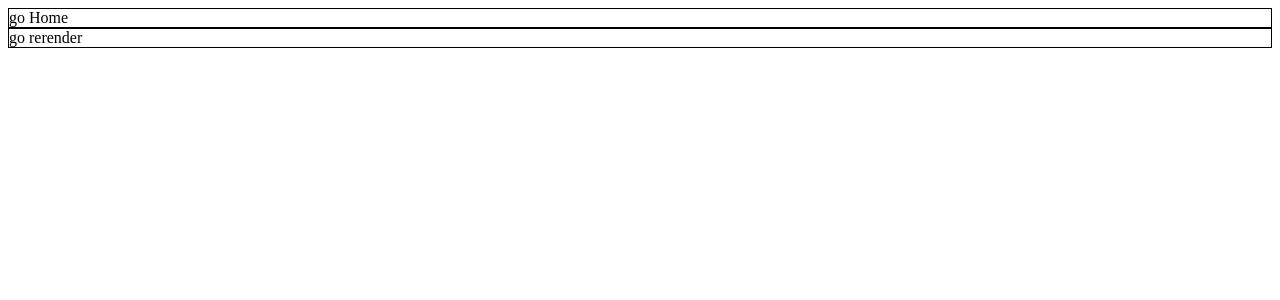
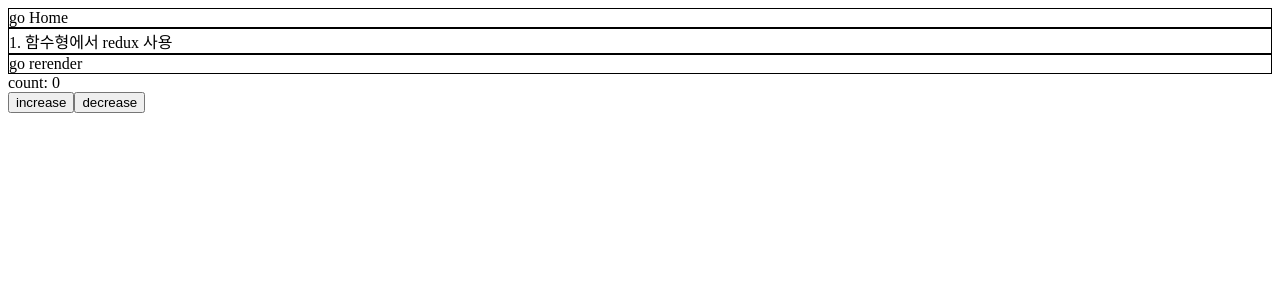
Before and after one commit to nohsangwoo/react-for-seminar-presentation, a React (Create React App) app: page /redux/functional in a window 1280 px wide. Before the commit this address had no page. Shown: the top 300 px of the page. Built offline with nearby package versions, Linux system fonts and the light colour scheme.

Commit message:
basic usage

```diff
--- a/src/components/nav/index.tsx
+++ b/src/components/nav/index.tsx
@@ -12,6 +12,12 @@ function Nav() {
       </div>
       <div
         style={{ cursor: 'pointer', border: '1px solid black' }}
+        onClick={() => navigate('/redux/functional')}
+      >
+        1. 함수형에서 redux 사용
+      </div>
+      <div
+        style={{ cursor: 'pointer', border: '1px solid black' }}
         onClick={() => navigate('/rerender')}
       >
         go rerender
--- /dev/null
+++ b/src/page/redux/functional.tsx
@@ -0,0 +1,21 @@
+import counterSlice from 'src/store/reducers/counterSlice'
+import { useAppDispatch, useAppSelector } from 'src/store/store'
+
+const Functional = () => {
+  const count = useAppSelector(state => state.counter.number)
+
+  const dispatch = useAppDispatch()
+  const increment = (payload: number) =>
+    dispatch(counterSlice.actions.basicIncrease(payload))
+  const decrement = (payload: number) =>
+    dispatch(counterSlice.actions.basicDecrease(payload))
+  return (
+    <div>
+      <div>count: {count}</div>
+      <button onClick={() => increment(1)}>increase</button>
+      <button onClick={() => decrement(1)}>decrease</button>
+    </div>
+  )
+}
+
+export default Functional
--- a/src/router/index.tsx
+++ b/src/router/index.tsx
@@ -3,6 +3,7 @@ import Nav from '../components/nav'
 import Home from '../page/home'
 import Rerender from '../page/rerender'
 import { createBrowserHistory } from 'history'
+import Functional from '../page/redux/functional'
 export const customHistory = createBrowserHistory()
 
 function Router() {
@@ -11,6 +12,9 @@ function Router() {
       <Nav />
       <Routes>
         <Route path="/" element={<Home />} />
+        <Route path="/redux">
+          <Route path="functional" element={<Functional />} />
+        </Route>
         <Route path="/rerender" element={<Rerender />} />
       </Routes>
     </BrowserRouter>
--- a/src/store/reducers/counterSlice.ts
+++ b/src/store/reducers/counterSlice.ts
@@ -18,6 +18,12 @@ const counterSlice = createSlice({
   name: 'counter',
   initialState,
   reducers: {
+    basicIncrease(state, action) {
+      state.number = state.number + action.payload
+    },
+    basicDecrease(state, action) {
+      state.number = state.number - action.payload
+    },
     increase(state, action) {
       state.number = state.number + action.payload
     },
--- a/src/store/reducers/goodsSlice.ts
+++ b/src/store/reducers/goodsSlice.ts
@@ -1,5 +1,5 @@
 import { createSlice } from '@reduxjs/toolkit'
-import { getUserGoods_getUserGoods_goods } from '@/__generated__/getUserGoods'
+import { getUserGoods_getUserGoods_goods } from '@src/__generated__/getUserGoods'
 
 type InitialState = {
   goods: getUserGoods_getUserGoods_goods[]
--- a/src/store/reducers/toggleSlice.ts
+++ b/src/store/reducers/toggleSlice.ts
@@ -1,4 +1,4 @@
-import { RootState } from '@/store/store'
+import { RootState } from '@src/store/store'
 import { createSelector } from '@reduxjs/toolkit'
 import { createSlice } from '@reduxjs/toolkit'
 
--- a/src/store/reducers/userSlice.ts
+++ b/src/store/reducers/userSlice.ts
@@ -1,5 +1,5 @@
 import { createSlice } from '@reduxjs/toolkit'
-import { loginEmail_loginEmail_userInfo } from '@/__generated__/loginEmail'
+import { loginEmail_loginEmail_userInfo } from '@src/__generated__/loginEmail'
 
 type InitialState = {
   userInfo?: loginEmail_loginEmail_userInfo | null
--- a/tsconfig.json
+++ b/tsconfig.json
@@ -18,7 +18,7 @@
     "skipDefaultLibCheck": true,
     "baseUrl": ".",
     "paths": {
-      "@/*": ["src/*"]
+      "@src/*": ["src/*"]
     }
   },
   "include": ["src"]
```
